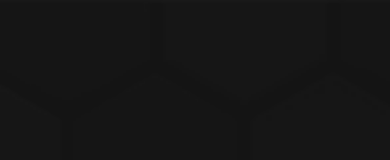
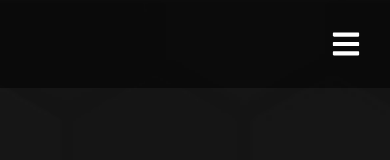
Before and after one commit to sharkanado/portfolio_website, a Next.js app: page / in a window 390 px wide. Shown: the top 160 px of the page. Built offline with nearby package versions, Linux system fonts and the light colour scheme.

Commit message:
feat: add mobile menu layout

```diff
--- a/src/components/Navbar.tsx
+++ b/src/components/Navbar.tsx
@@ -1,6 +1,6 @@
-import React from "react";
-import Link from "next/link";
+import React, {useState} from "react";
 import {montserrat} from "@/src/styles/fonts";
+import {FaBars} from "react-icons/fa";
 
 const Navbar = () => {
   const navLinks = [
@@ -8,23 +8,35 @@
     {name: "about", link: "#about"},
     {name: "contact", link: "#contact"},
   ];
+  const [isMenuOpen, setIsMenuOpen] = useState(false);
+  console.log(isMenuOpen);
 
   return (
+    <div>
       <div
-      className="hidden sm:block py-8 sticky top-0 left-0 transition-all
+        className="hidden md:block py-8 sticky top-0 left-0 transition-all
        bg-opacity-50 bg-black"
       >
         <nav className="flex gap-12 px-5 container mx-auto justify-end">
           {navLinks.map(({name, link}, idx) => (
-          <Link
+            <a
               key={idx}
               href={link}
               className={`${montserrat.className} text-xl uppercase hover:text-pink transition-all`}
             >
               {name}
-          </Link>
+            </a>
           ))}
         </nav>
+      </div>
+      <div className="md:hidden fixed flex w-full justify-end top-0 left-0 p-5 bg-opacity-50 bg-black">
+        <button
+          className="btn btn-ghost rounded-full btn-square"
+          onClick={() => setIsMenuOpen((prev) => !prev)}
+        >
+          <FaBars size={30} />
+        </button>
+      </div>
     </div>
   );
 };
```
Lines whose indentation alone changed are shown as unchanged.
